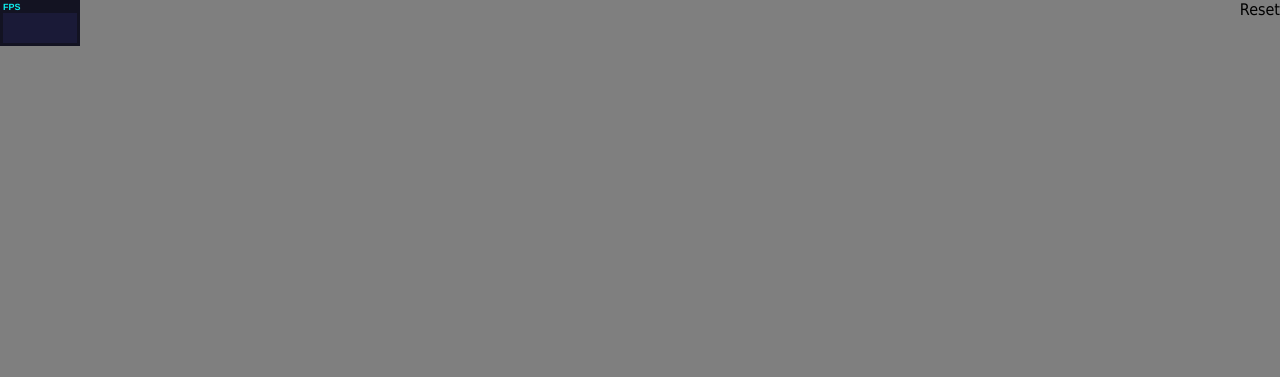
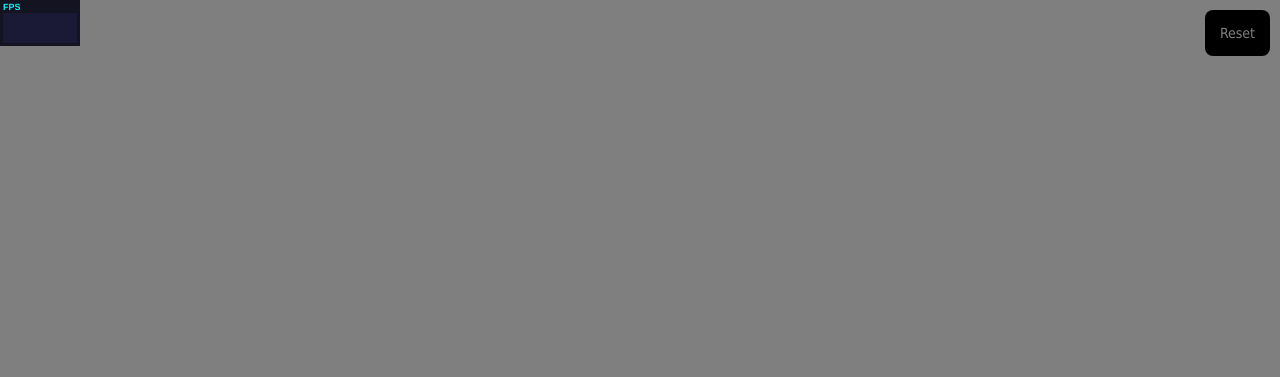
Before and after one commit to brycekahle/gpp, a plain HTML site: page index.html in a window 1280 px wide. Shown: the top 377 px of the page. Drawn offline with Linux system fonts and the light colour scheme.

Commit message:
reset button

```diff
--- a/style.css
+++ b/style.css
@@ -5,9 +5,17 @@
 }
 
 #reset {
-position: absolute;
-  top: 0px;
-  right: 0px;
+	position: absolute;
+	top: 10px;
+	right: 10px;
+	font-size: 14px;
+	padding: 15px;
+	background-color: #000;
+	color: #fff;
+	-webkit-border-radius: 4px;
+	-moz-border-radius: 4px;
+	border-radius: 8px;
+	cursor: pointer;
 }
 
 #disableOverlay { background-color: rgba(0,0,0,0.5); position: absolute; top: 0; left: 0; height: 500px; width: 500px; }
```
